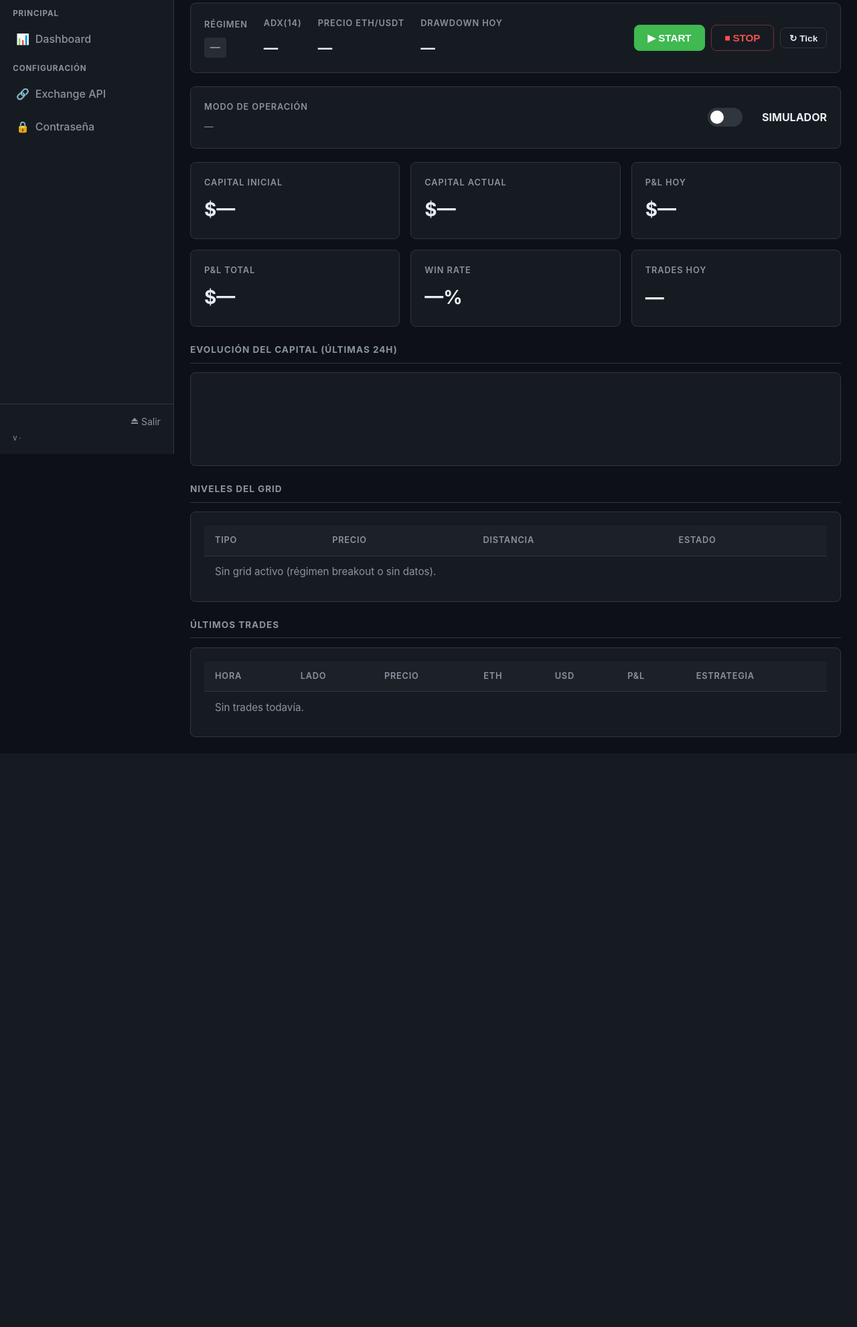
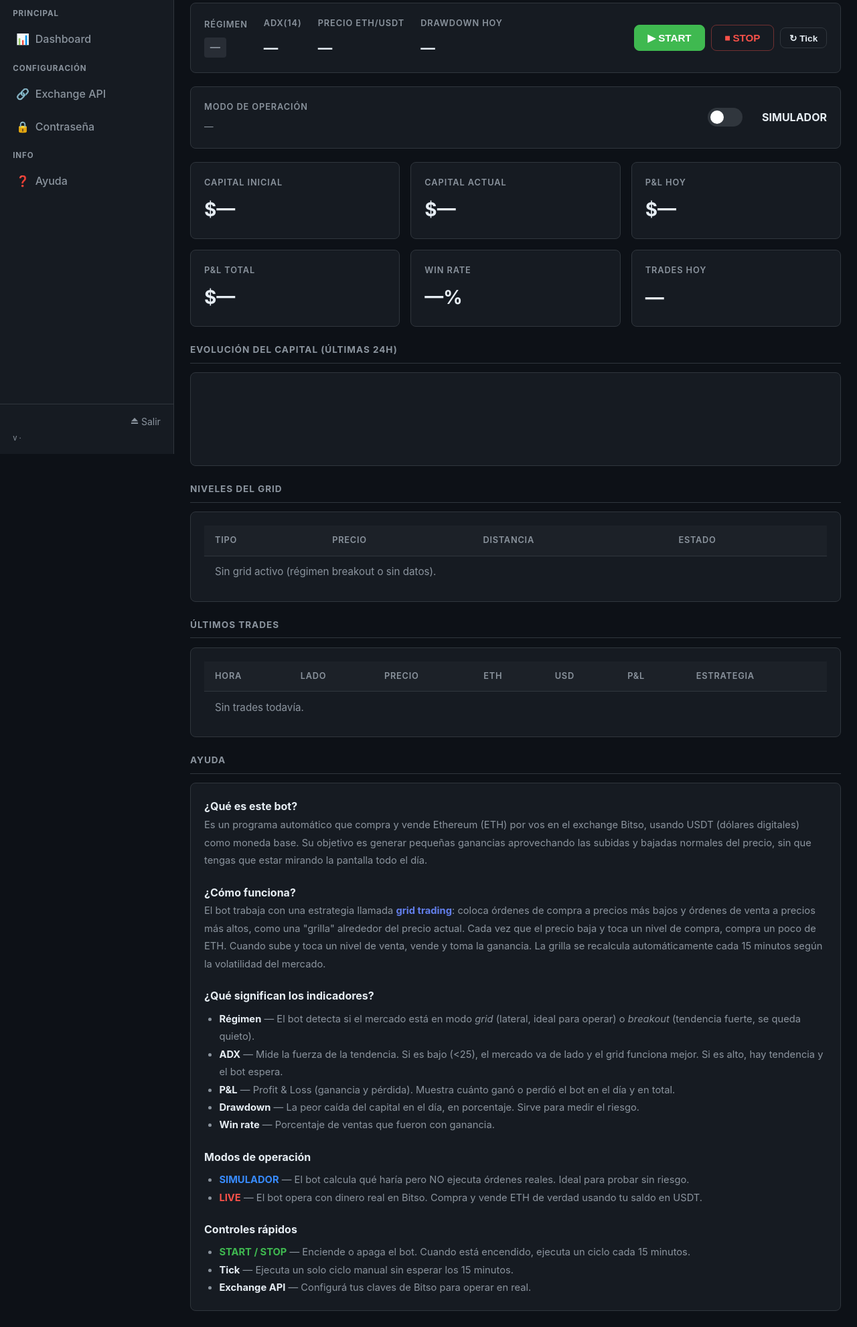
Before and after one commit to javierxar/mojitoethbot, a Python web app: template app/web/templates/eth_dashboard.html in a window 1280 px wide. Shown: the part 122-2104 px from the top of the page at 67% size. Before the commit the page ends 1223 px from the top, so only its background shows below. Run offline with Jinja, Linux system fonts and the light colour scheme; the template is opened without the code that fills it, so the values that code supplies are empty.

Commit message:
Add help section to dashboard
Explains in plain Spanish what the bot does, how grid trading works,
what each indicator means, and how to use the controls.
Includes sidebar nav link with anchor scroll.

Co-Authored-By: Claude Opus 4.6 <noreply@anthropic.com>

```diff
--- a/app/web/templates/base.html
+++ b/app/web/templates/base.html
@@ -239,6 +239,10 @@
       <a href="/password" class="nav-item {% if request.url.path == '/password' %}active{% endif %}">
         <span class="nav-icon">🔒</span> Contraseña
       </a>
+      <div class="nav-label">Info</div>
+      <a href="/dashboard#ayuda" class="nav-item {% if request.url.path == '/help' %}active{% endif %}">
+        <span class="nav-icon">❓</span> Ayuda
+      </a>
     </div>
 
     <div class="sidebar-footer">
--- a/app/web/templates/eth_dashboard.html
+++ b/app/web/templates/eth_dashboard.html
@@ -109,6 +109,66 @@
       <thead><tr><th>Hora</th><th>Lado</th><th>Precio</th><th>ETH</th><th>USD</th><th>P&amp;L</th><th>Estrategia</th></tr></thead>
       <tbody id="tradesBody"><tr><td colspan="7" style="color:var(--text-muted);">Sin trades todavía.</td></tr></tbody>
     </table>
+  </div>
+</div>
+
+<!-- ── Ayuda ────────────────────────────────────────────────────────── -->
+<div class="section" id="ayuda">
+  <div class="section-title">Ayuda</div>
+  <div class="card" style="line-height:1.8; font-size:0.92rem; color:var(--text-muted);">
+
+    <div style="margin-bottom:1.25rem;">
+      <strong style="color:var(--text); font-size:1rem;">¿Qué es este bot?</strong><br>
+      Es un programa automático que compra y vende Ethereum (ETH) por vos en el exchange Bitso,
+      usando USDT (dólares digitales) como moneda base. Su objetivo es generar pequeñas ganancias
+      aprovechando las subidas y bajadas normales del precio, sin que tengas que estar mirando
+      la pantalla todo el día.
+    </div>
+
+    <div style="margin-bottom:1.25rem;">
+      <strong style="color:var(--text); font-size:1rem;">¿Cómo funciona?</strong><br>
+      El bot trabaja con una estrategia llamada <strong style="color:var(--accent);">grid trading</strong>:
+      coloca órdenes de compra a precios más bajos y órdenes de venta a precios más altos, como una
+      "grilla" alrededor del precio actual. Cada vez que el precio baja y toca un nivel de compra,
+      compra un poco de ETH. Cuando sube y toca un nivel de venta, vende y toma la ganancia.
+      La grilla se recalcula automáticamente cada 15 minutos según la volatilidad del mercado.
+    </div>
+
+    <div style="margin-bottom:1.25rem;">
+      <strong style="color:var(--text); font-size:1rem;">¿Qué significan los indicadores?</strong>
+      <ul style="margin-top:0.4rem; padding-left:1.4rem;">
+        <li><strong style="color:var(--text);">Régimen</strong> — El bot detecta si el mercado está
+          en modo <em>grid</em> (lateral, ideal para operar) o <em>breakout</em> (tendencia fuerte, se queda quieto).</li>
+        <li><strong style="color:var(--text);">ADX</strong> — Mide la fuerza de la tendencia. Si es bajo (&lt;25),
+          el mercado va de lado y el grid funciona mejor. Si es alto, hay tendencia y el bot espera.</li>
+        <li><strong style="color:var(--text);">P&amp;L</strong> — Profit &amp; Loss (ganancia y pérdida).
+          Muestra cuánto ganó o perdió el bot en el día y en total.</li>
+        <li><strong style="color:var(--text);">Drawdown</strong> — La peor caída del capital en el día,
+          en porcentaje. Sirve para medir el riesgo.</li>
+        <li><strong style="color:var(--text);">Win rate</strong> — Porcentaje de ventas que fueron con ganancia.</li>
+      </ul>
+    </div>
+
+    <div style="margin-bottom:1.25rem;">
+      <strong style="color:var(--text); font-size:1rem;">Modos de operación</strong>
+      <ul style="margin-top:0.4rem; padding-left:1.4rem;">
+        <li><strong style="color:var(--blue);">SIMULADOR</strong> — El bot calcula qué haría pero NO ejecuta
+          órdenes reales. Ideal para probar sin riesgo.</li>
+        <li><strong style="color:var(--red);">LIVE</strong> — El bot opera con dinero real en Bitso.
+          Compra y vende ETH de verdad usando tu saldo en USDT.</li>
+      </ul>
+    </div>
+
+    <div>
+      <strong style="color:var(--text); font-size:1rem;">Controles rápidos</strong>
+      <ul style="margin-top:0.4rem; padding-left:1.4rem;">
+        <li><strong style="color:var(--green);">START / STOP</strong> — Enciende o apaga el bot.
+          Cuando está encendido, ejecuta un ciclo cada 15 minutos.</li>
+        <li><strong style="color:var(--text);">Tick</strong> — Ejecuta un solo ciclo manual sin esperar los 15 minutos.</li>
+        <li><strong style="color:var(--text);">Exchange API</strong> — Configurá tus claves de Bitso para operar en real.</li>
+      </ul>
+    </div>
+
   </div>
 </div>
 
```
